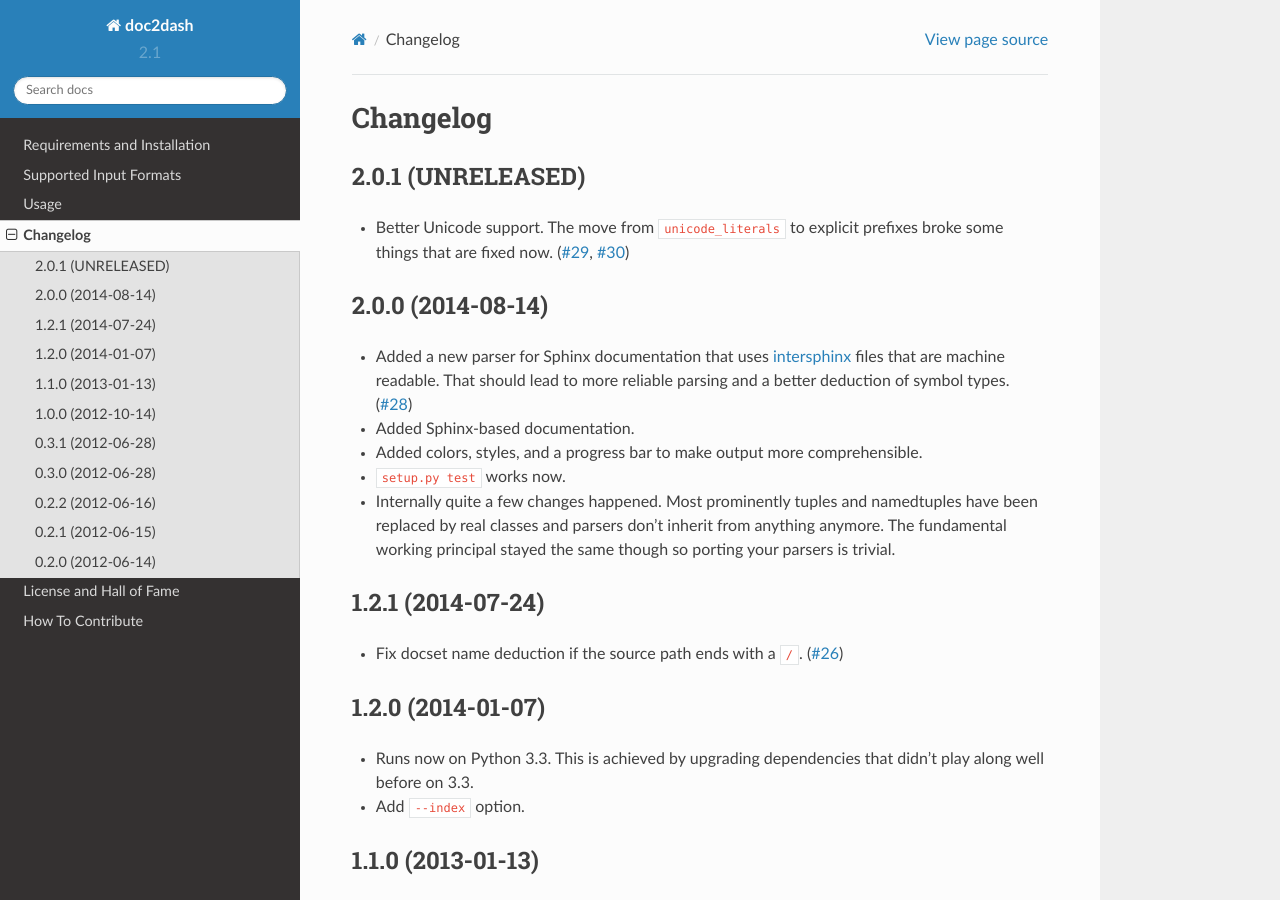
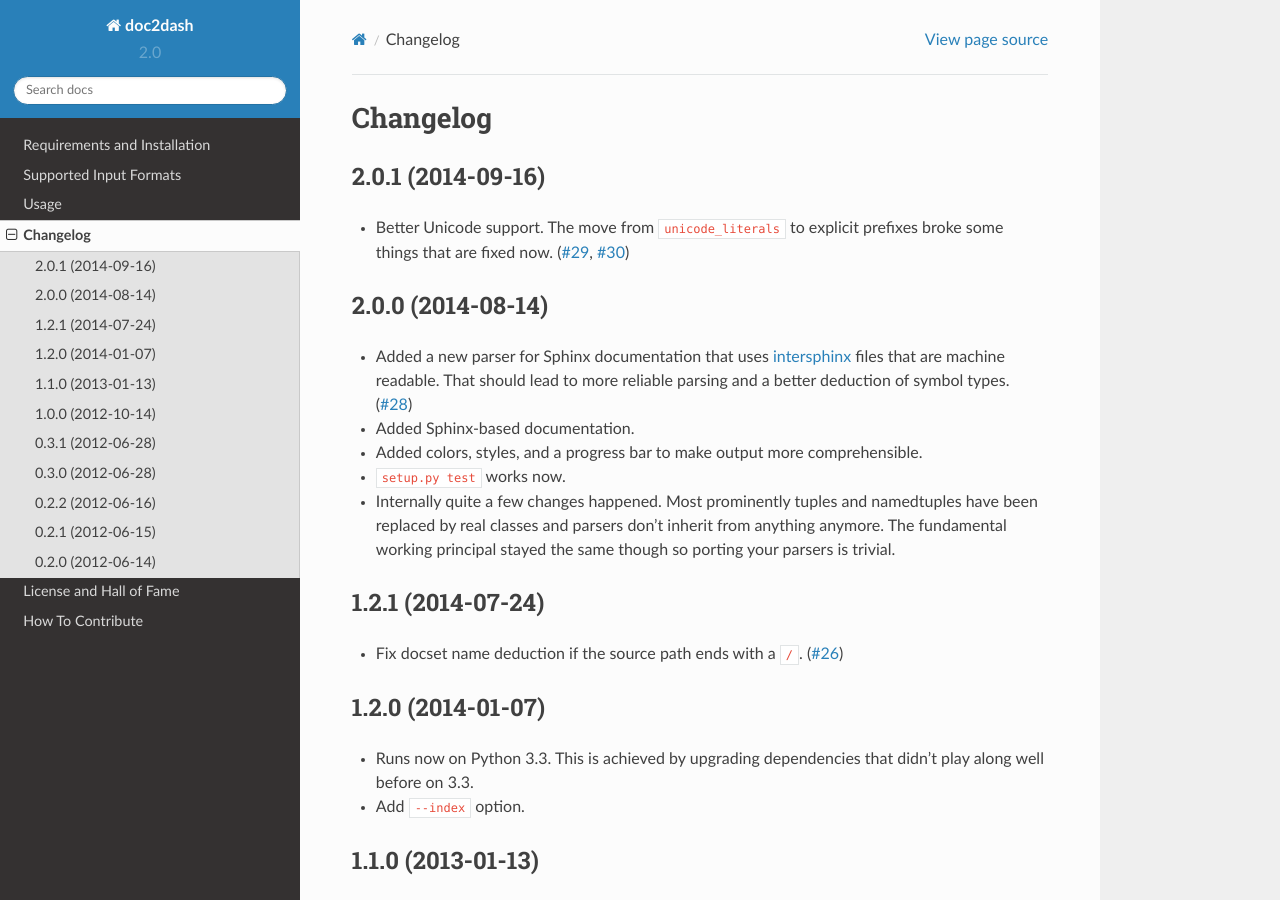
Before and after one commit to hynek/doc2dash, a Sphinx documentation site: the page built from docs/changelog.rst, in a window 1280 px wide and 900 px high. Built offline with Sphinx 7.4.7 and the Read the Docs theme 2.0.0, drawn with Linux system fonts in a browser that asks for light colours.

Commit message:
Prepare 2.0.1

```diff
--- a/doc2dash/__init__.py
+++ b/doc2dash/__init__.py
@@ -6,5 +6,5 @@
 
 
 __author__ = 'Hynek Schlawack'
-__version__ = '2.1.0-dev'
+__version__ = '2.0.1'
 __license__ = 'MIT'
--- a/docs/changelog.rst
+++ b/docs/changelog.rst
@@ -4,7 +4,7 @@
 =========
 
 
-2.0.1 (UNRELEASED)
+2.0.1 (2014-09-16)
 ------------------
 
 - Better Unicode support.
```
